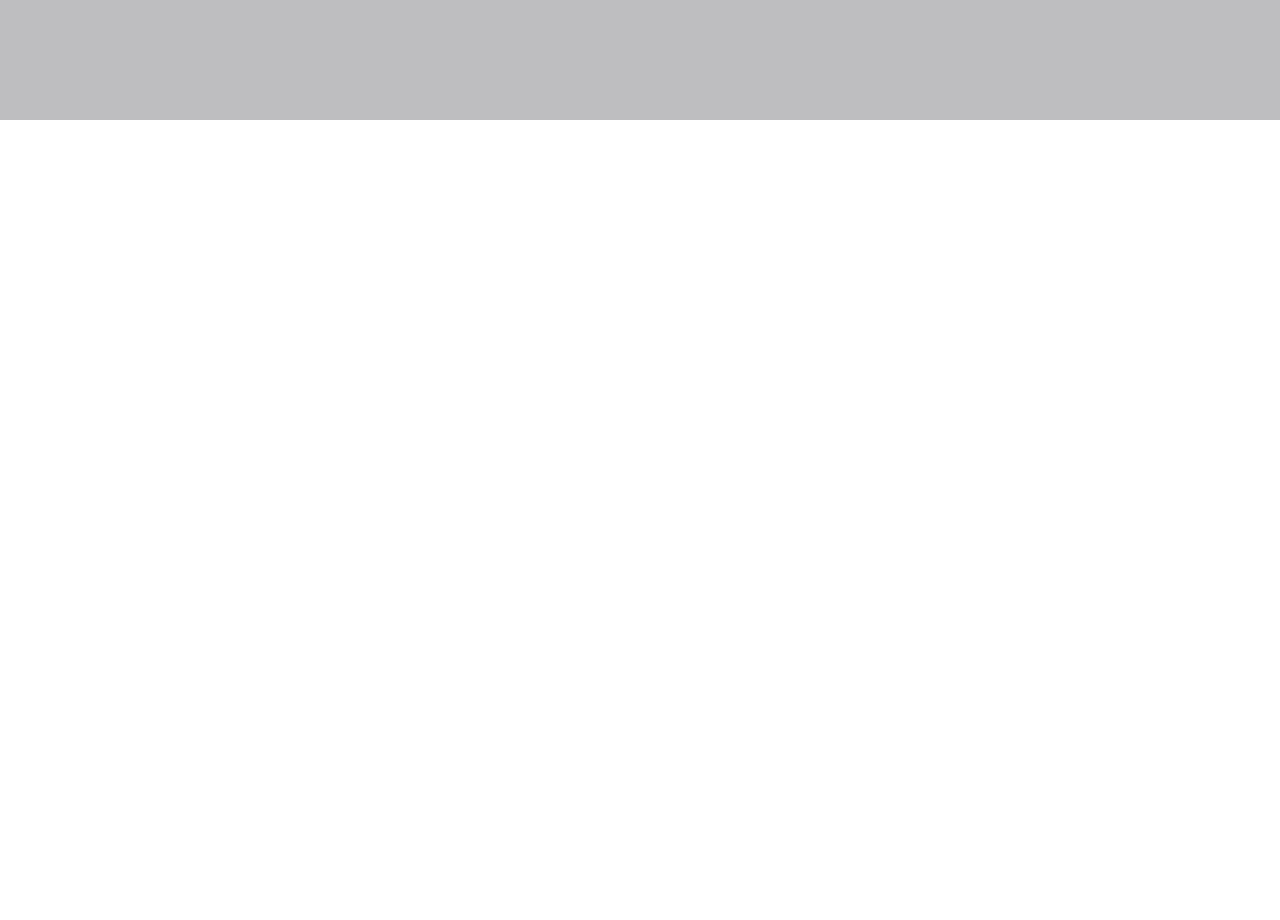
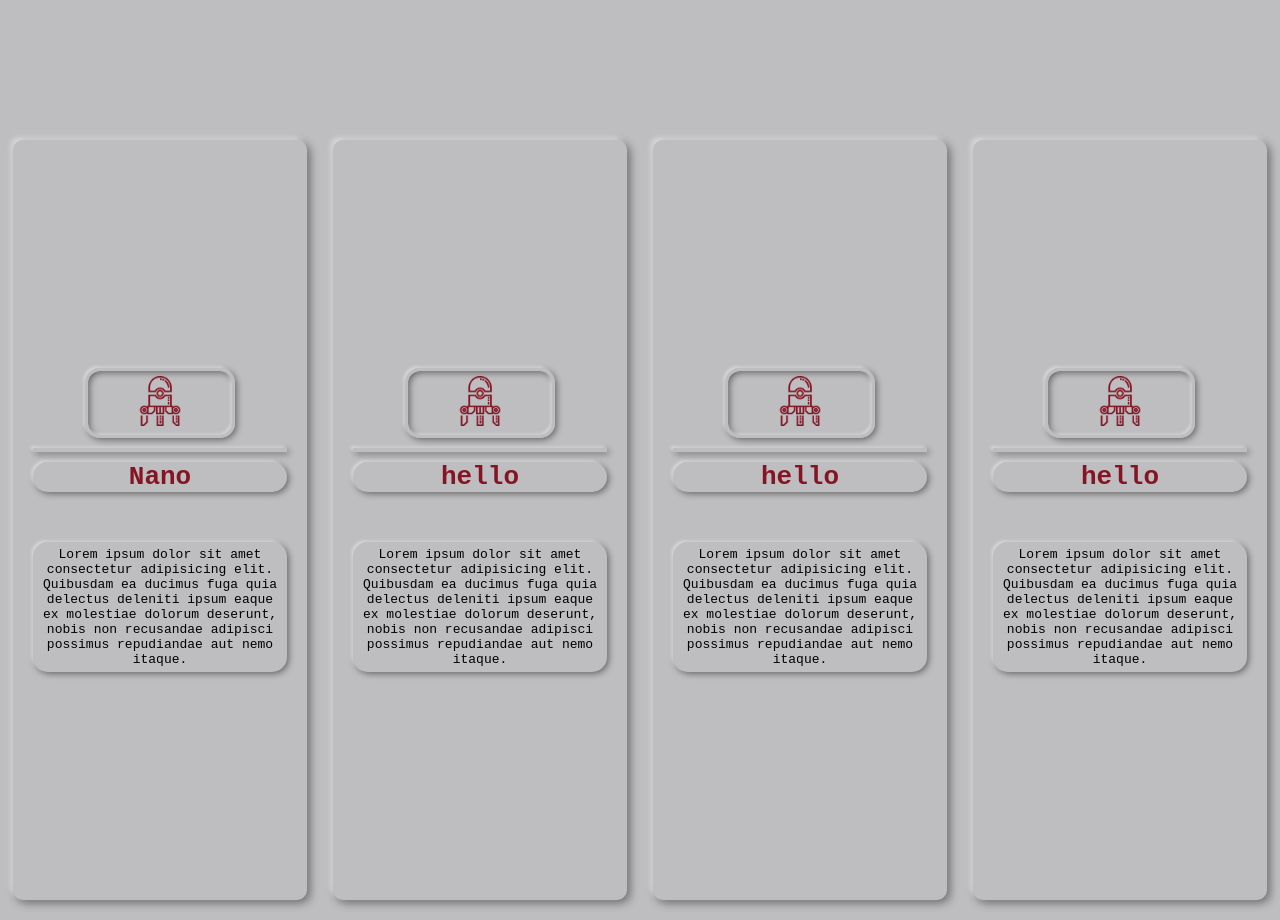
Before and after one commit to Robby-Codes/Nanobot-Factory, a React (Create React App) app in the folder nanobot-factory/: page / in a window 1280 px wide. Shown: the part 680-1600 px from the top of the page. Before the commit the page ends 800 px from the top, so only its background shows below. Built offline with nearby package versions, Linux system fonts and the light colour scheme.

Commit message:
Basic design for the upgrade section

```diff
--- a/nanobot-factory/src/App.js
+++ b/nanobot-factory/src/App.js
@@ -1,7 +1,13 @@
 import Clicker from "./main/clicker section";
+import Upgrade from "./main/upgrade section";
 
 function App() {
-  return <Clicker />;
+  return (
+    <>
+      <Clicker />
+      <Upgrade />
+    </>
+  );
 }
 
 export default App;
--- a/nanobot-factory/src/main/clicker section/clicker.css
+++ b/nanobot-factory/src/main/clicker section/clicker.css
@@ -16,12 +16,14 @@
 }
 
 h1 {
+  color: #851523;
   text-align: center;
   width: 100%;
 }
 
 .amount-container {
-  width: 100px;
+  min-width: 100px;
+  padding: 2px 5px;
   border: 5px solid #bebec0;
   border-radius: 15px;
   margin-bottom: 50px;
@@ -34,6 +36,7 @@ button {
   height: 20em;
   width: 20em;
   background-color: #bebec0;
+  padding: 50px;
   border: 8px solid #bebec0;
   border-radius: 100%;
   outline: none;
@@ -44,3 +47,8 @@ button:active {
   box-shadow: -3px -3px 5px #ffffff70, 3px 3px 15px #00000070,
     inset -3px -3px 5px #ffffff70, inset 3px 3px 15px #00000070;
 }
+
+.click-icon {
+  width: 100%;
+  height: 100%;
+}
--- a/nanobot-factory/src/main/clicker section/index.js
+++ b/nanobot-factory/src/main/clicker section/index.js
@@ -1,6 +1,7 @@
 import React, { useState } from "react";
 import ReactDOM from "react-dom";
 import "./clicker.css";
+import img from "../../assets/click-icon-1.png";
 
 const Clicker = () => {
   const [Amount, setAmount] = useState(0);
@@ -10,7 +11,9 @@ const Clicker = () => {
   return (
     <div className="clicker-container">
       <Count amount={Amount} />
-      <button onClick={() => handleClick()}>Click Test</button>
+      <button onClick={() => handleClick()}>
+        <img className="click-icon" src={img} />
+      </button>
     </div>
   );
 };
--- /dev/null
+++ b/nanobot-factory/src/main/upgrade section/index.js
@@ -0,0 +1,70 @@
+import React from "react";
+import ReactDOM from "react-dom";
+import "./upgrade.css";
+import img from "../../assets/click-icon-1.png";
+
+const Upgrade = () => {
+  return (
+    <div className="upgrade-container">
+      <div
+        className="stack u1"
+        onClick={() => {
+          alert("Success!");
+        }}
+      >
+        <div className="u-icon-container">
+          <img className="upgrade-icon" src={img} />
+        </div>
+        <div className="dec-line"></div>
+        <h1>Nano</h1>
+        <p>
+          Lorem ipsum dolor sit amet consectetur adipisicing elit. Quibusdam ea
+          ducimus fuga quia delectus deleniti ipsum eaque ex molestiae dolorum
+          deserunt, nobis non recusandae adipisci possimus repudiandae aut nemo
+          itaque.
+        </p>
+      </div>
+      <div className="stack u1">
+        <div className="u-icon-container">
+          <img className="upgrade-icon" src={img} />
+        </div>
+        <div className="dec-line"></div>
+        <h1>hello</h1>
+        <p>
+          Lorem ipsum dolor sit amet consectetur adipisicing elit. Quibusdam ea
+          ducimus fuga quia delectus deleniti ipsum eaque ex molestiae dolorum
+          deserunt, nobis non recusandae adipisci possimus repudiandae aut nemo
+          itaque.
+        </p>
+      </div>
+      <div className="stack u1">
+        <div className="u-icon-container">
+          <img className="upgrade-icon" src={img} />
+        </div>
+        <div className="dec-line"></div>
+        <h1>hello</h1>
+        <p>
+          Lorem ipsum dolor sit amet consectetur adipisicing elit. Quibusdam ea
+          ducimus fuga quia delectus deleniti ipsum eaque ex molestiae dolorum
+          deserunt, nobis non recusandae adipisci possimus repudiandae aut nemo
+          itaque.
+        </p>
+      </div>
+      <div className="stack u1">
+        <div className="u-icon-container">
+          <img className="upgrade-icon" src={img} />
+        </div>
+        <div className="dec-line"></div>
+        <h1>hello</h1>
+        <p>
+          Lorem ipsum dolor sit amet consectetur adipisicing elit. Quibusdam ea
+          ducimus fuga quia delectus deleniti ipsum eaque ex molestiae dolorum
+          deserunt, nobis non recusandae adipisci possimus repudiandae aut nemo
+          itaque.
+        </p>
+      </div>
+    </div>
+  );
+};
+
+export default Upgrade;
--- /dev/null
+++ b/nanobot-factory/src/main/upgrade section/upgrade.css
@@ -0,0 +1,65 @@
+.upgrade-container {
+  height: 100vh;
+  width: 100%;
+  background-color: #bebec0;
+  border-top-width: 0;
+  border-bottom-width: 0;
+  display: flex;
+  justify-content: space-around;
+  align-items: center;
+}
+
+.stack {
+  cursor: pointer;
+  height: 95%;
+  width: 23%;
+  padding: 0 20px;
+  border-top-width: 0;
+  border-bottom-width: 0;
+  border-radius: 10px;
+  display: flex;
+  flex-direction: column;
+  justify-content: center;
+  align-items: center;
+  box-shadow: -3px -3px 5px #ffffff70, 3px 3px 10px #00000070;
+}
+
+.u-icon-container {
+  height: 70px;
+  width: 150px;
+  display: flex;
+  justify-content: center;
+  padding: 5px 0;
+  margin-bottom: 10px;
+  border: 3px solid #bebec0;
+  border-radius: 15px;
+  box-shadow: -2px -2px 3px #ffffff70, 2px 2px 6px #00000070,
+    inset -2px -2px 3px #ffffff70, inset 2px 2px 6px #00000070;
+}
+
+.upgrade-icon {
+  height: 50px;
+  width: 50px;
+}
+
+.dec-line {
+  height: 0px;
+  width: 100%;
+  margin-bottom: 10px;
+  border: 2px solid #bebec0;
+  box-shadow: -2px -2px 3px #ffffff70, 2px 2px 6px #00000070,
+    inset -2px -2px 3px #ffffff70, inset 2px 2px 6px #00000070;
+}
+
+.stack h1 {
+  border-radius: 15px;
+  margin-bottom: 50px;
+  box-shadow: -2px -2px 3px #ffffff70, 2px 2px 6px #00000070;
+}
+
+.stack p {
+  text-align: center;
+  padding: 5px;
+  border-radius: 15px;
+  box-shadow: -2px -2px 3px #ffffff70, 2px 2px 6px #00000070;
+}
```
Also changed, not shown: nanobot-factory/src/assets/click-icon-1.png (added), 1 other file (tests, documents, lock files or other folders).
